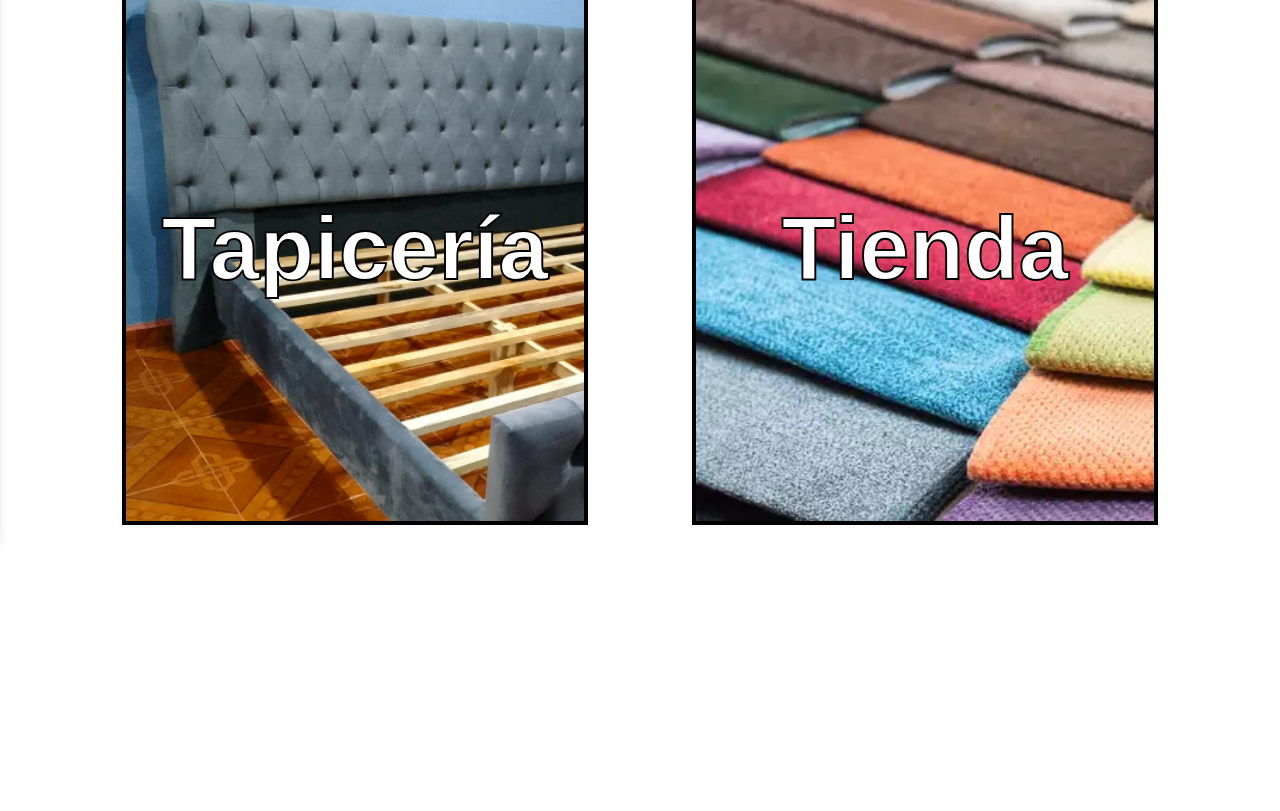
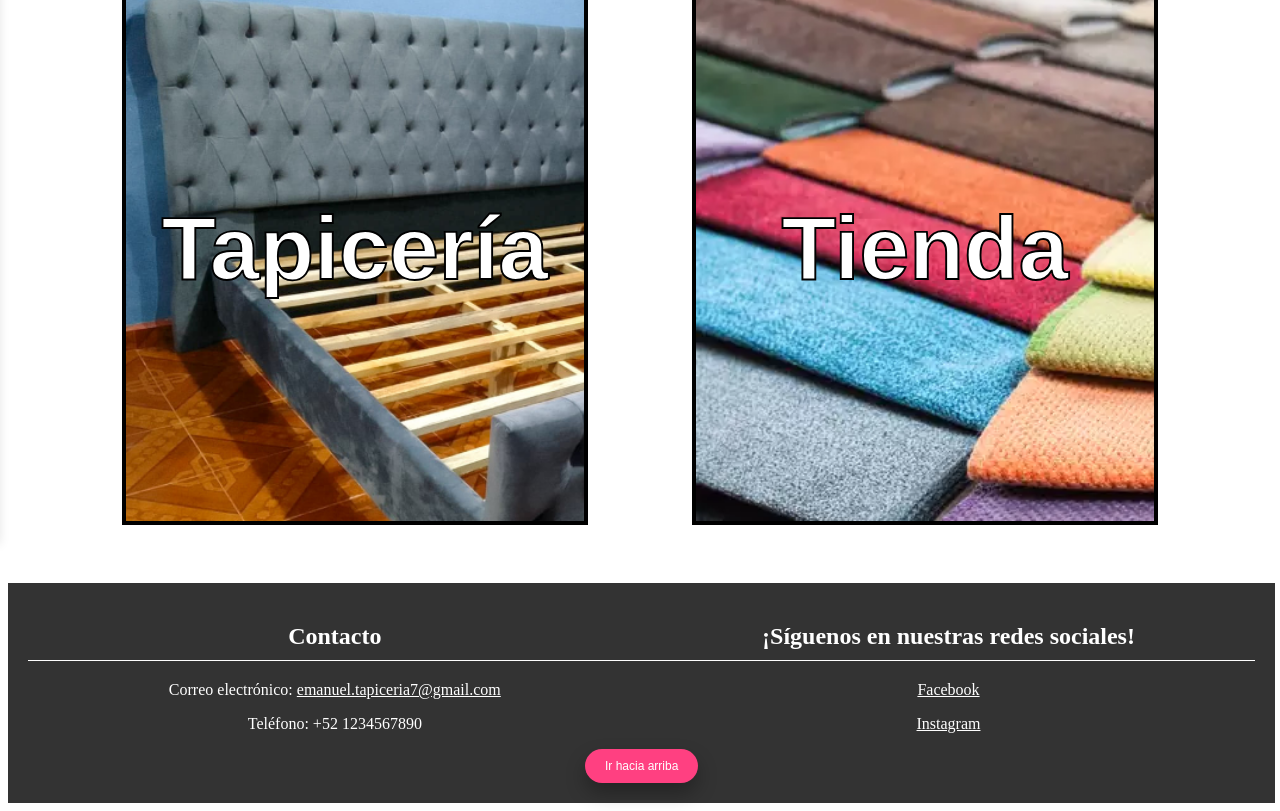
Before and after one commit to JoseDCaballero/telasemanuel, a Vue app: page / in a window 1280 px wide. Shown: the part 308-1119 px from the top of the page. Before the commit the page ends 867 px from the top, so only its background shows below. Built offline with nearby package versions, Linux system fonts and the light colour scheme.

Commit message:
agregue el footer de la pagina

```diff
--- /dev/null
+++ b/src/components/DownBar.vue
@@ -0,0 +1,97 @@
+<script setup>
+function scrollToTop() {
+    window.scrollTo({
+        top: 0,
+        behavior: "smooth"
+    });
+}
+</script>
+
+<template>
+    <div class="espacio">
+
+    </div>
+    <div class="down">
+    <footer class="footer">
+        <div class="contact-info">
+            <h2>Contacto</h2>
+            <p>Correo electrónico: <a id="di" href="https://mail.google.com/mail/u/0/#inbox?compose=DmwnWtMqjBKSSZwTkBjjPLTQVsGJgQrjPhdvdXpPQsmCwjcgLNnZskZtRGNRZcbClZjrgqBDZFhv" target="_blank">emanuel.tapiceria7@gmail.com</a></p>
+            <p>Teléfono: +52 1234567890</p>
+        </div>
+        <div class="general-info">
+            <h2>¡Síguenos en nuestras redes sociales!</h2>
+            <p><a class="media" href="https://www.facebook.com/profile.php?id=61558219467442" target="_blank">Facebook</a></p>
+            <p><a class="media" href="https://www.instagram.com/tapiceriaemanuel/" target="_blank">Instagram</a></p>
+        </div>
+        <button @click="scrollToTop">Ir hacia arriba</button>
+    </footer>
+</div>
+</template>
+
+<style scoped>
+footer {
+    background-color: #333;
+    color: white;
+    padding: 20px;
+    text-align: center;
+    bottom: 0;
+    left: 0;
+    width: 97.1%;
+}
+
+.contact-info, .general-info {
+    width: 50%;
+    display: inline-block;
+    vertical-align: top;
+}
+
+.contact-info h2,
+.general-info h2 {
+    border-bottom: 1px solid white;
+    padding-bottom: 10px;
+}
+a{
+    color: #fff;
+    text-decoration: underline;
+}
+a:hover{
+    color: #dbdbdb;
+}
+button {
+    background-color: #ff4081;
+    border: none;
+    color: white;
+    padding: 10px 20px;
+    text-align: center;
+    text-decoration: none;
+    display: inline-block;
+    font-size: 12px;
+    border-radius: 25px;
+    cursor: pointer;
+    transition: background-color 0.3s ease, transform 0.3s ease;
+    box-shadow: 0 10px 20px rgba(0, 0, 0, 0.3);
+}
+
+button:hover {
+    background-color: #f50057;
+    transform: scale(1.1);
+    box-shadow: 0 15px 25px rgba(0, 0, 0, 0.5);
+    animation: pulse 1s infinite alternate;
+}
+
+@keyframes pulse {
+    from {
+        transform: scale(1);
+    }
+
+    to {
+        transform: scale(1.1);
+    }
+}
+.espacio{
+    padding-top: 4vh;
+}
+.down{
+
+}
+</style>
--- a/src/components/NavBar.vue
+++ b/src/components/NavBar.vue
@@ -2,12 +2,19 @@
 function closeMenu() {
     document.getElementById("menu-toggle").checked = false;
 }
+
+/*document.oncopy = event => {
+    event.preventDefault();
+    event.clipboardData.setData('text/plain',
+        'Un texto diferente'
+    )
+}*/
 </script>
 
 <template>
     <div class="malo">
         <nav>
-            <h1>Versión de prueba</h1>
+            <h1>probna verzija</h1>
             <main>
                 <input type="checkbox" id="menu-toggle">
                 <label for="menu-toggle" class="hamburger-menu">
--- a/src/layouts/DefaultLayout.vue
+++ b/src/layouts/DefaultLayout.vue
@@ -1,13 +1,15 @@
 <script>
 import NavBar from  '../components/NavBar.vue'
+import DownBar from '../components/DownBar.vue'
 
 export default {
   components: {
-    NavBar
+    NavBar, DownBar
   }
 }
 </script>
 <template>
  <NavBar />
  <slot></slot>
+ <DownBar />
 </template>
--- a/src/pages/HomeTapiceria.vue
+++ b/src/pages/HomeTapiceria.vue
@@ -6,8 +6,6 @@ import ComingSoon from '../components/ComingSoon.vue'
     <main>
         <h1>Servicios de tapicería</h1>
         <h2>Fabricamos cabeceras, bases para cama y lo que usted solicite</h2>
-        <h3>Contáctenos en nuestros teléfonos: +52 1234567890</h3>
-        <h3>O visite nuestra página de <a href="https://www.facebook.com/profile.php?id=61558219467442" target="_blank">facebook</a></h3>
         <ComingSoon />
     </main>
 </template>
@@ -21,4 +19,10 @@ main {
     font-weight: 600;
     font-style: normal;
 }
+.feis{
+    text-decoration: underline;
+}
+.feis:hover{
+    color: grey;
+}
 </style>
--- a/src/router.js
+++ b/src/router.js
@@ -13,7 +13,7 @@ const routes = [
     path: '/telasemanuel',
     component: HomePage,
     meta: {
-      title: 'Elección',
+      title: 'Elige dónde vas a comprar',
       layout: DefaultLayout
     }
   },
@@ -21,7 +21,7 @@ const routes = [
     path: '/',
     component: HomePage,
     meta: {
-      title: 'Inicio',
+      title: 'Elige dónde vas a comprar',
       layout: DefaultLayout
     }
   },
@@ -29,7 +29,7 @@ const routes = [
     path: '/about',
     component: AboutPage,
     meta: {
-      title: 'Acerca de',
+      title: 'Sobre nosotros',
       layout: DefaultLayout
     }
   },
@@ -37,7 +37,7 @@ const routes = [
     path: '/login',
     component: LoginPage,
     meta: {
-      title: 'Iniciar sesión',
+      title: 'Inicia sesión en tu cuenta',
       layout: DefaultLayout
     }
   },
@@ -45,7 +45,7 @@ const routes = [
     path: '/register',
     component: NewAccount,
     meta: {
-      title: 'Crear cuentas',
+      title: 'Crea tu cuenta nueva',
       layout: DefaultLayout
     }
   },
```
